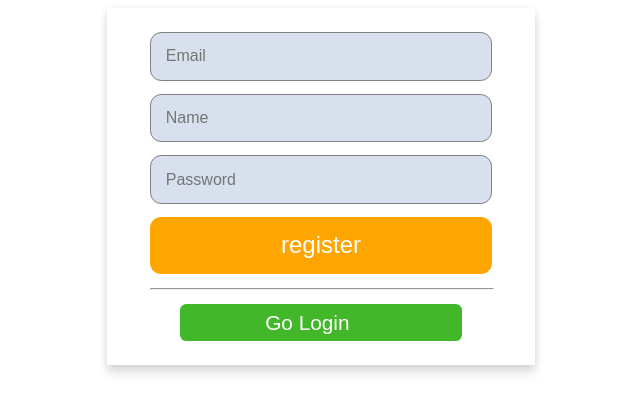
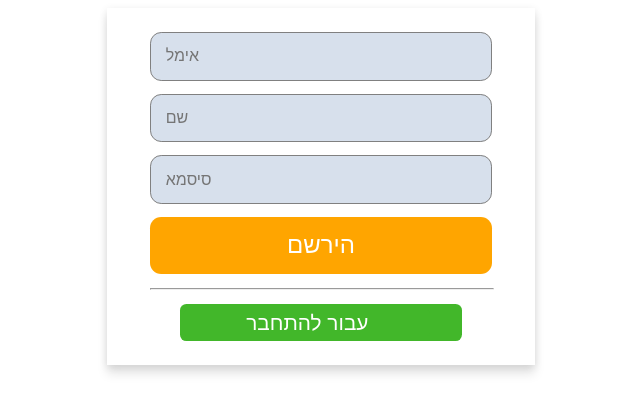
Before and after one commit to amitAsher22/clientWedding, a React (Create React App) app: page /register in a window 1280 px wide. Shown: the top 412 px of the page, without its empty margins (319-959 px from the left). Built offline with nearby package versions, Linux system fonts and the light colour scheme.

Commit message:
nevigation to route

```diff
--- a/src/App.js
+++ b/src/App.js
@@ -5,6 +5,7 @@ import { Routes, Route } from "react-router-dom";
 import Login from "./components/Login";
 import Register from "./components/Register";
 import NotFound from "./components/NotFound";
+import Home from "./pages/Home";
 
 function App() {
   return (
@@ -12,6 +13,7 @@ function App() {
       <Routes>
         <Route path="/" element={<Login />} />
         <Route path="/register" element={<Register />} />
+        <Route path="/home" element={<Home />} />
         <Route path="*" element={<NotFound />} />
       </Routes>
     </div>
--- a/src/components/Login.js
+++ b/src/components/Login.js
@@ -1,18 +1,18 @@
-import React, { useState } from "react";
+import React from "react";
 import styled from "styled-components";
 import { Link } from "react-router-dom";
 import "../App.css";
 import axios from "axios";
-// import { ToastContainer, toast } from "react-toastify";
+
 import "react-toastify/dist/ReactToastify.css";
-import { GoogleLogin } from "@react-oauth/google";
-import jwt_decode from "jwt-decode";
 import { useFormik } from "formik";
 import * as Yup from "yup";
+import { ToastContainer, toast } from "react-toastify";
+import "react-toastify/dist/ReactToastify.css";
+import { useNavigate } from "react-router-dom";
 
 function Login() {
-  const [data, setData] = useState({ email: "", password: "" });
-
+  const navigate = useNavigate();
   const formik = useFormik({
     initialValues: {
       email: "",
@@ -24,36 +24,27 @@ function Login() {
         .required("Email is Required"),
       password: Yup.string().required("password is Required"),
     }),
-    onSubmit: (values) => {
-      axios.post("http://localhost:8000/login/login", values).then((res) => {
-        const data = res.data;
-        console.log("after send data to mongodb", data);
-      });
+    onSubmit: async (values) => {
+      const data = await axios.post("http://localhost:8000/login", values);
+
+      const resultData = data.data.result;
+      const sucsses = data.data.result.message;
+      if (sucsses) {
+        navigate("/home");
+      } else {
+        toast.error("הירשם למערכת , צור חשבון חדש");
+      }
+      console.log("data from client", resultData);
     },
   });
 
   return (
     <LoginDiv>
       <SecondDivLogin>
-        <GoogleLogin
-          size="sm"
-          onSuccess={(credentialResponse) => {
-            console.log(credentialResponse.credential);
-            var decoded = jwt_decode(credentialResponse.credential);
-            if (decoded.email_verified) {
-              console.log("verify!!!!");
-            } else {
-              console.log("not verify !!");
-            }
-          }}
-          onError={() => {
-            console.log("Login Failed");
-          }}
-        />
         <TextMiddle>or</TextMiddle>
 
         <Input
-          placeholder="Email"
+          placeholder="איימל"
           name="email"
           type="email"
           value={formik.values.email}
@@ -63,7 +54,7 @@ function Login() {
           <span className="errorMessage">{formik.errors.email}</span>
         ) : null}
         <Input
-          placeholder="Password"
+          placeholder="סיסמא"
           name="password"
           type="password"
           value={formik.values.password}
@@ -73,14 +64,14 @@ function Login() {
           <span className="errorMessage">{formik.errors.password}</span>
         ) : null}
         <BtnLogin type="submit" onClick={formik.handleSubmit}>
-          Log In
+          התחברות
         </BtnLogin>
 
         <Hrstyle />
         <Link to="/register">
-          <CreateAccountBtn>Create new account</CreateAccountBtn>
+          <CreateAccountBtn>צור חשבון חדש</CreateAccountBtn>
         </Link>
-        {/* <ToastContainer /> */}
+        <ToastContainer />
       </SecondDivLogin>
     </LoginDiv>
   );
--- a/src/components/Register.js
+++ b/src/components/Register.js
@@ -3,13 +3,14 @@ import styled from "styled-components";
 import { Link, useNavigate } from "react-router-dom";
 import "../App.css";
 import axios from "axios";
-///react-toastify
-// import { ToastContainer, toast } from "react-toastify";
-// import "react-toastify/dist/ReactToastify.css";
+import { ToastContainer, toast } from "react-toastify";
+import "react-toastify/dist/ReactToastify.css";
 import { useFormik } from "formik";
 import * as Yup from "yup";
 
 function Register() {
+  const navigate = useNavigate();
+
   const formik = useFormik({
     initialValues: {
       email: "",
@@ -24,12 +25,19 @@ function Register() {
       name: Yup.string().required("Name is Required"),
     }),
     onSubmit: (values) => {
-      axios
-        .post("http://localhost:8000/register/register", values)
-        .then((res) => {
-          const resultBack = res.data;
-          console.log("data after send mongodb", resultBack);
-        });
+      axios.post("http://localhost:8000/register", values).then((res) => {
+        const resultBack = res.data;
+        const errrorMsg = res.data.result.errorMsg;
+        const suscess = res.data.result.Msgsuccessful;
+
+        if (errrorMsg) {
+          toast.error("המשתמש קיים במערכת , עבור להתחבר");
+        } else {
+          navigate("/");
+        }
+
+        console.log("data after send mongodb", resultBack);
+      });
     },
   });
 
@@ -37,7 +45,7 @@ function Register() {
     <LoginDiv>
       <SecondDivLogin>
         <Input
-          placeholder="Email"
+          placeholder="אימל"
           name="email"
           onChange={formik.handleChange}
           value={formik.values.email}
@@ -46,7 +54,7 @@ function Register() {
           <span className="errorMessage">{formik.errors.email}</span>
         ) : null}
         <Input
-          placeholder="Name"
+          placeholder="שם"
           name="name"
           onChange={formik.handleChange}
           value={formik.values.name}
@@ -55,7 +63,7 @@ function Register() {
           <span className="errorMessage">{formik.errors.name}</span>
         ) : null}
         <Input
-          placeholder="Password"
+          placeholder="סיסמא"
           name="password"
           onChange={formik.handleChange}
           value={formik.values.password}
@@ -65,14 +73,14 @@ function Register() {
           <span className="errorMessage">{formik.errors.password}</span>
         ) : null}
         <BtnLogin type="submit" onClick={formik.handleSubmit}>
-          register
+          הירשם
         </BtnLogin>
         <Hrstyle />
         <Link to="/">
-          <LoginUser>Go Login</LoginUser>
+          <LoginUser>עבור להתחבר</LoginUser>
         </Link>
       </SecondDivLogin>
-      {/* <ToastContainer draggable={false} /> */}
+      <ToastContainer />
     </LoginDiv>
   );
 }
--- /dev/null
+++ b/src/pages/Home.js
@@ -0,0 +1,7 @@
+import React from "react";
+
+function Home() {
+  return <div>home page</div>;
+}
+
+export default Home;
```
